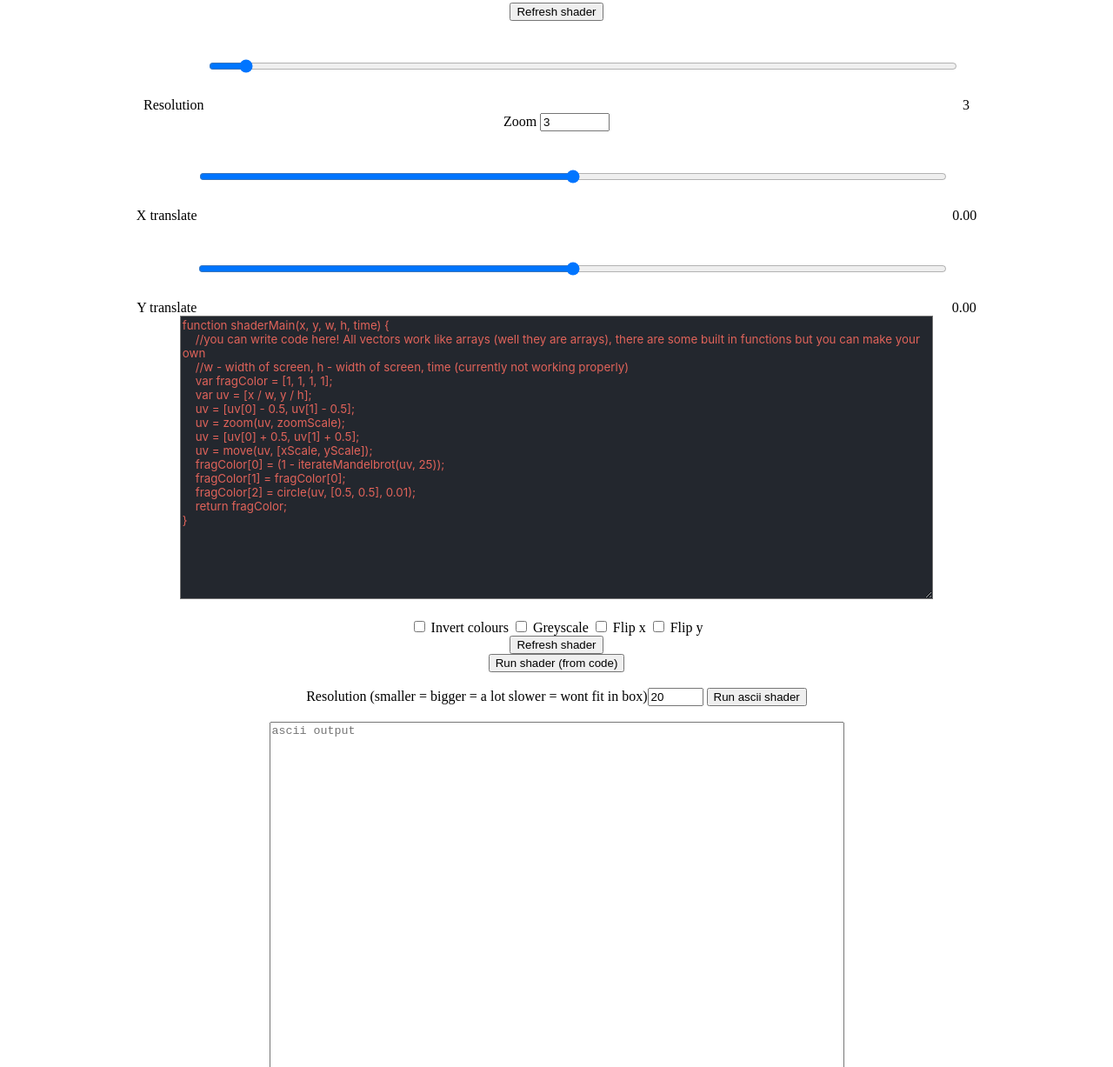
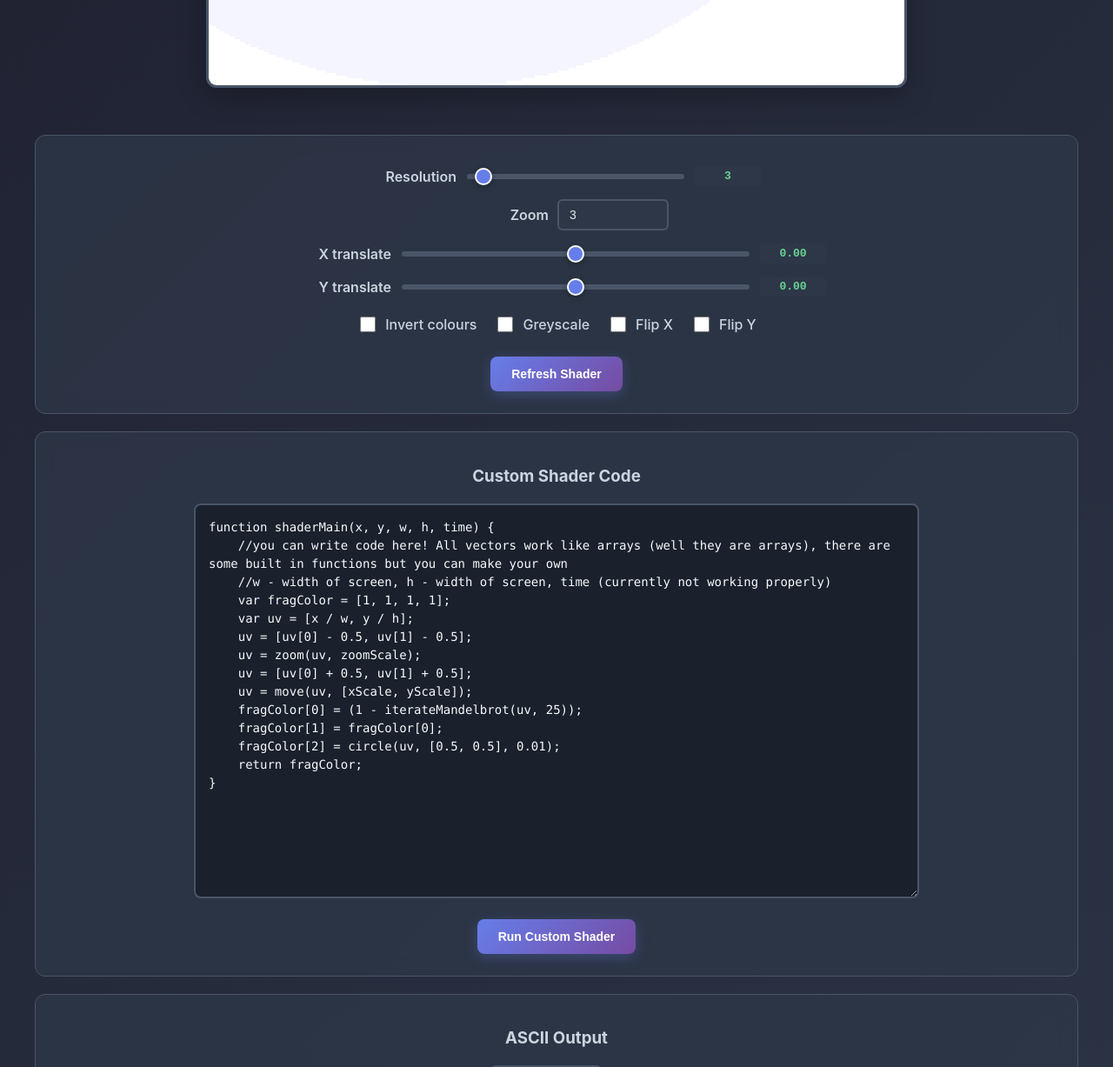
Before and after one commit to Pesopes/Sejdr, a plain HTML site: page index.html in a window 1280 px wide. Shown: the part 844-2071 px from the top of the page at 87% size. Drawn offline with Linux system fonts and the light colour scheme.

Commit message:
better css

```diff
--- a/index.html
+++ b/index.html
@@ -1,5 +1,6 @@
 <!DOCTYPE html>
 <html>
+
 <head>
     <link rel="icon" type="image/x-icon" href="js/img/hr.png">
     <meta charset="utf-8">
@@ -9,37 +10,82 @@
 
     <link rel="stylesheet" href="styles.css">
 </head>
-<body onload="load()" >
+
+<body onload="load()">
+    <div class="container">
+        <h1 style="margin: 20px 0 30px 0; color: #f7fafc; font-size: 2.5em; font-weight: 300;">Sejdr</h1>
+
         <canvas tabindex='1' id="canvas" width="800" height="800"></canvas>
-<div>
-    <br><button id="runDraw" onclick="draw()">Refresh shader</button><br>
 
-    Resolution <input type="range" min="1" max="50" value="3" width="200" class="slider" id="resSlider"><a id="resNum">   3</a><br>
-    Zoom <input type="number" min="0.1" max="100"  step="0.1" value="3" width="200" class="number" id="zoomSlider"><!--<a id="zoomNum">   3.00</a>--><br>
-    X translate<input type="range" min="-20" max="20"  step="0.01" value="0" width="200" class="slider" id="xSlider"><a id="xNum">   0.00</a><br>
-    Y translate<input type="range" min="-20" max="20"  step="0.01" value="0" width="200" class="slider" id="ySlider" orient="vertical"><a id="yNum">   0.00</a><br>
+        <div class="controls-section">
+            <div class="control-group">
+                <span class="control-label">Resolution</span>
+                <input type="range" min="1" max="50" value="3" class="slider" id="resSlider">
+                <span class="value-display" id="resNum">3</span>
+            </div>
 
-    <textarea id="code"  rows="20" cols="60" placeholder="Enter js code here" spellcheck="false"></textarea> <br><br>
+            <div class="control-group">
+                <span class="control-label">Zoom</span>
+                <input type="number" min="0.1" max="100" step="0.1" value="3" id="zoomSlider">
+            </div>
 
-    <!--There may be a better way to use checkboxes (but idc) -->
-    <input type="checkbox" id="invert"  onchange="invert = this.checked"></button>
-    <label for="invert"> Invert colours</label>
-    <input type="checkbox" id="greyscale"  onchange="grey = this.checked"></button>
+            <div class="control-group">
+                <span class="control-label">X translate</span>
+                <input type="range" min="-20" max="20" step="0.01" value="0" class="slider wide-slider" id="xSlider">
+                <span class="value-display" id="xNum">0.00</span>
+            </div>
+
+            <div class="control-group">
+                <span class="control-label">Y translate</span>
+                <input type="range" min="-20" max="20" step="0.01" value="0" class="slider wide-slider" id="ySlider">
+                <span class="value-display" id="yNum">0.00</span>
+            </div>
+
+            <div class="checkbox-group">
+                <div class="checkbox-item">
+                    <input type="checkbox" id="invert" onchange="invert = this.checked">
+                    <label for="invert">Invert colours</label>
+                </div>
+                <div class="checkbox-item">
+                    <input type="checkbox" id="greyscale" onchange="grey = this.checked">
                     <label for="greyscale">Greyscale</label>
-    <input type="checkbox" id="flipX" onclick="flipX = !flipX"></button>
-    <label for="flipX">Flip x</label>
-    <input type="checkbox" id="flipY" onclick="flipY = !flipY"></button>
-    <label for="flipY">Flip y</label>
+                </div>
+                <div class="checkbox-item">
+                    <input type="checkbox" id="flipX" onclick="flipX = !flipX">
+                    <label for="flipX">Flip X</label>
+                </div>
+                <div class="checkbox-item">
+                    <input type="checkbox" id="flipY" onclick="flipY = !flipY">
+                    <label for="flipY">Flip Y</label>
+                </div>
+            </div>
 
-    <br><button id="runDraw" onclick="draw()">Refresh shader</button><br>
+            <button onclick="draw()">Refresh Shader</button>
+        </div>
 
-    <button id="runShader" onclick="runCustomShader()" title="This creates a new script element so performance may be worse idk">Run shader (from code)</button><br><br>
+        <div class="controls-section">
+            <h3 style="color: #cbd5e0; margin-bottom: 20px;">Custom Shader Code</h3>
+            <textarea id="code" rows="20" cols="60" placeholder="Enter js code here" spellcheck="false"></textarea>
+            <div style="margin-top: 15px;">
+                <button onclick="runCustomShader()"
+                    title="This creates a new script element so performance may be worse idk">Run Custom Shader</button>
+            </div>
+        </div>
 
-    Resolution (smaller = bigger = a lot slower = wont fit in box)<input type="number" min="1" max="100"  step="1" value="20" width="100" class="number" id="asciiRes"><a id="asciiNum"></a>
-    <button id="runAscii" onclick="asciiDrawButton()">Run ascii shader</button><br><br>
-
-    <textarea id="asciiOut" rows="40" cols="80" placeholder="ascii output" readonly spellcheck="false"></textarea>
-
+        <div class="controls-section">
+            <h3 style="color: #cbd5e0; margin-bottom: 20px;">ASCII Output</h3>
+            <div class="control-group">
+                <span class="control-label">ASCII Resolution</span>
+                <input type="number" min="1" max="100" step="1" value="20" id="asciiRes">
+                <span style="font-size: 12px; color: #a0aec0;">(smaller = bigger = slower)</span>
+            </div>
+            <div style="margin: 15px 0;">
+                <button onclick="asciiDrawButton()">Generate ASCII</button>
+            </div>
+            <textarea id="asciiOut" rows="40" cols="80" placeholder="ASCII output will appear here..." readonly
+                spellcheck="false"></textarea>
+        </div>
     </div>
 </body>
+
 </html>
--- a/styles.css
+++ b/styles.css
@@ -1,36 +1,233 @@
-body, html {
-    margin-left:1%;
-    margin-right:1%;
-    margin-bottom:1%;
-    margin-top:1%;
-    text-align: center;
-    }
-/*mobile*/
-
-.slider{
-    width: 100%;
-    height: 100px;
+body,
+html {
+    margin: 0;
+    padding: 20px;
+    background: linear-gradient(135deg, #1e1e2e 0%, #2d3748 100%);
+    color: #e2e8f0;
+    font-family: -apple-system, BlinkMacSystemFont, 'Segoe UI', Roboto, Oxygen, Ubuntu, Cantarell, 'Open Sans', 'Helvetica Neue', sans-serif;
+    min-height: 100vh;
 }
 
-#code{
+.container {
+    max-width: 1200px;
+    margin: 0 auto;
+    text-align: center;
+}
+
+/* Canvas styling */
+#canvas {
+    border: 3px solid #4a5568;
+    border-radius: 12px;
+    box-shadow: 0 8px 32px rgba(0, 0, 0, 0.3);
+    margin-bottom: 30px;
+    background: #2d3748;
+}
+
+/* Control sections */
+.controls-section {
+    background: rgba(45, 55, 72, 0.8);
+    border-radius: 12px;
+    padding: 20px;
+    margin: 20px 0;
+    border: 1px solid #4a5568;
+    backdrop-filter: blur(10px);
+}
+
+.control-group {
+    margin: 15px 0;
+    display: flex;
+    align-items: center;
+    justify-content: center;
+    gap: 10px;
+    flex-wrap: wrap;
+}
+
+.control-label {
+    font-weight: 600;
+    color: #cbd5e0;
+    min-width: 120px;
+    text-align: right;
+}
+
+/* Sliders */
+.slider {
+    width: 250px;
+    height: 6px;
+    border-radius: 3px;
+    background: #4a5568;
+    outline: none;
+    -webkit-appearance: none;
+}
+
+.slider::-webkit-slider-thumb {
+    -webkit-appearance: none;
+    appearance: none;
+    width: 20px;
+    height: 20px;
+    border-radius: 50%;
+    background: #667eea;
+    cursor: pointer;
+    border: 2px solid #fff;
+    box-shadow: 0 2px 6px rgba(0, 0, 0, 0.3);
+}
+
+.slider::-moz-range-thumb {
+    width: 20px;
+    height: 20px;
+    border-radius: 50%;
+    background: #667eea;
+    cursor: pointer;
+    border: 2px solid #fff;
+    box-shadow: 0 2px 6px rgba(0, 0, 0, 0.3);
+}
+
+/* Wide sliders for more precision */
+.wide-slider {
+    width: 400px !important;
+}
+
+/* Input fields */
+input[type="number"] {
+    background: #2d3748;
+    border: 2px solid #4a5568;
+    border-radius: 6px;
+    color: #e2e8f0;
+    padding: 8px 12px;
+    width: 100px;
+    font-size: 14px;
+}
+
+input[type="number"]:focus {
+    border-color: #667eea;
+    outline: none;
+    box-shadow: 0 0 0 3px rgba(102, 126, 234, 0.1);
+}
+
+/* Buttons */
+button {
+    background: linear-gradient(135deg, #667eea 0%, #764ba2 100%);
+    color: white;
+    border: none;
+    padding: 12px 24px;
+    border-radius: 8px;
+    font-size: 14px;
+    font-weight: 600;
+    cursor: pointer;
+    transition: all 0.3s ease;
+    margin: 5px;
+    box-shadow: 0 4px 15px rgba(102, 126, 234, 0.3);
+}
+
+button:hover {
+    transform: translateY(-2px);
+    box-shadow: 0 6px 20px rgba(102, 126, 234, 0.4);
+}
+
+button:active {
+    transform: translateY(0);
+}
+
+/* Code textarea */
+#code {
+    background: #1a202c;
+    border: 2px solid #4a5568;
+    border-radius: 8px;
+    color: #f7fafc;
+    font-family: 'Monaco', 'Menlo', 'Consolas', monospace;
+    font-size: 14px;
+    line-height: 1.5;
+    padding: 15px;
+    resize: vertical;
     width: 100%;
+    max-width: 800px;
 }
-/*desktop*/
-@media only screen and (min-width: 768px){
-    .slider{
-        width: 70%;
+
+#code:focus {
+    border-color: #667eea;
+    outline: none;
+    box-shadow: 0 0 0 3px rgba(102, 126, 234, 0.1);
+}
+
+/* ASCII output */
+#asciiOut {
+    background: #1a202c;
+    border: 2px solid #4a5568;
+    border-radius: 8px;
+    color: #68d391;
+    font-family: 'Monaco', 'Menlo', 'Consolas', monospace;
+    font-size: 12px;
+    line-height: 1.2;
+    padding: 15px;
+    width: 100%;
+    max-width: 800px;
+}
+
+/* Checkboxes */
+.checkbox-group {
+    display: flex;
+    justify-content: center;
+    gap: 20px;
+    flex-wrap: wrap;
+    margin: 20px 0;
+}
+
+.checkbox-item {
+    display: flex;
+    align-items: center;
+    gap: 8px;
+}
+
+input[type="checkbox"] {
+    width: 18px;
+    height: 18px;
+    accent-color: #667eea;
+}
+
+label {
+    color: #cbd5e0;
+    font-weight: 500;
+    cursor: pointer;
+}
+
+/* Value displays */
+.value-display {
+    background: #2d3748;
+    color: #68d391;
+    padding: 4px 8px;
+    border-radius: 4px;
+    font-family: monospace;
+    font-weight: bold;
+    min-width: 60px;
+    text-align: center;
+}
+
+/* Mobile responsiveness */
+@media only screen and (max-width: 768px) {
+    body {
+        padding: 10px;
     }
 
-    #code{
-        width: 70%;
+    .control-group {
+        flex-direction: column;
+        gap: 8px;
+    }
+
+    .control-label {
+        text-align: center;
+        min-width: auto;
+    }
+
+    .slider {
+        width: 200px;
+    }
+
+    .checkbox-group {
+        flex-direction: column;
+        gap: 10px;
+    }
+
+    #canvas {
+        max-width: 100%;
+        height: auto;
     }
 }
-/*everything*/
-
-#code{
-    background-color: rgb(35, 39, 46);
-    color: rgb(224, 99, 90);
-    /*idk vscode autocompleted this*/
-
-    font-family: -apple-system, BlinkMacSystemFont, 'Segoe UI', Roboto, Oxygen, Ubuntu, Cantarell, 'Open Sans', 'Helvetica Neue', sans-serif;
-}
```
Lines whose indentation alone changed are shown as unchanged.
